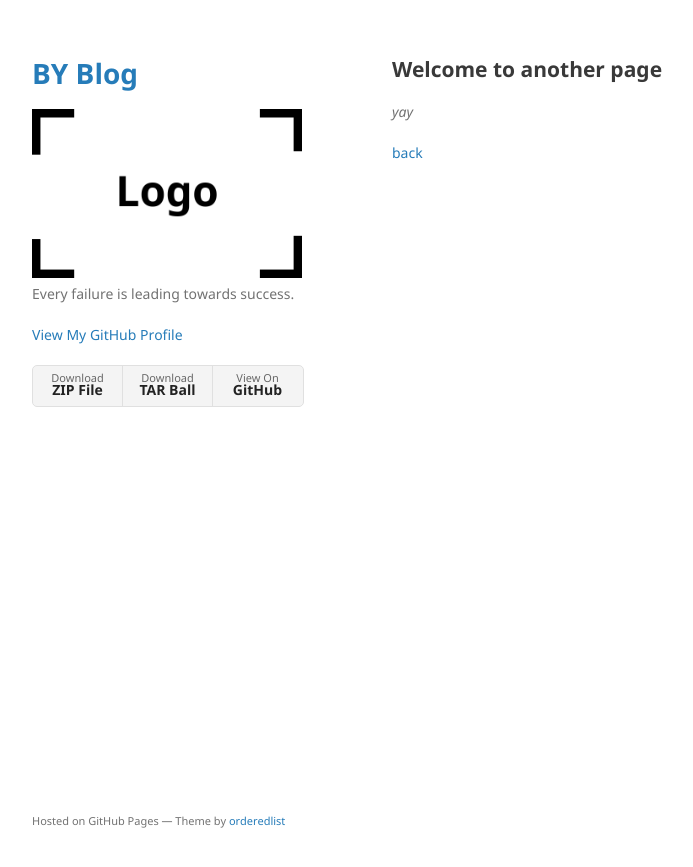
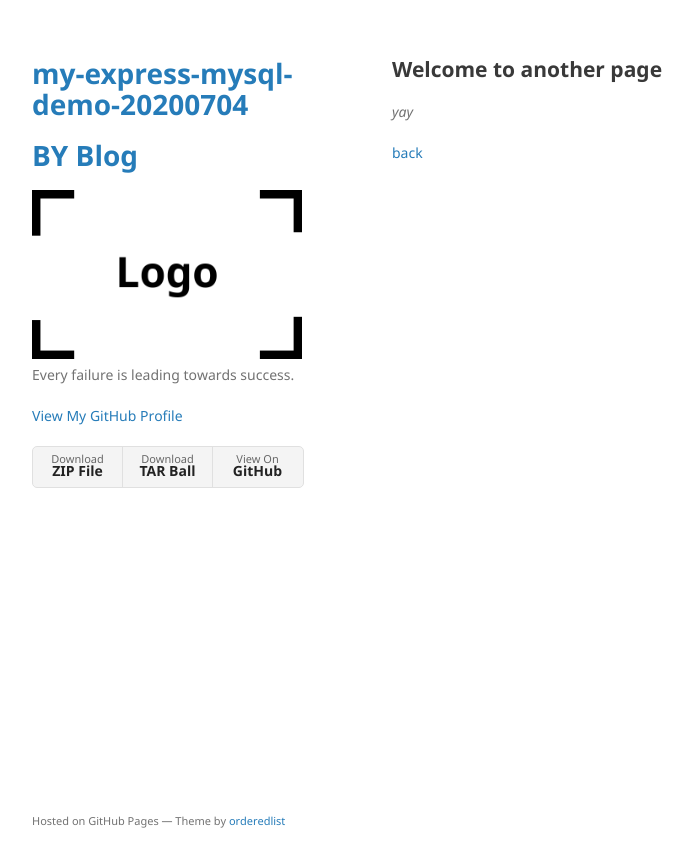
Before and after one commit to dengzhuding/dengzhuding.github.io, a Jekyll site: the page built from another-page.md, in a window 1280 px wide. Shown: the top 867 px of the page, without its empty margins (178-871 px from the left). Built offline with Jekyll 4.4.1, drawn with Linux system fonts in a browser that asks for light colours; our own code applies the rules of GitHub Pages for plain Markdown files.

Commit message:
修改test提交

```diff
--- a/_layouts/default.html
+++ b/_layouts/default.html
@@ -14,6 +14,7 @@
   <body>
     <div class="wrapper">
       <header>
+        <h1><a target="_blank" href="https://github.com/dengzhuding/my-express-mysql-demo-20200704">my-express-mysql-demo-20200704</a></h1>
         <h1><a href="{{ "/" | absolute_url }}">{{ site.title | default: site.github.repository_name }}</a></h1>
 
         {% if site.logo %}
```
